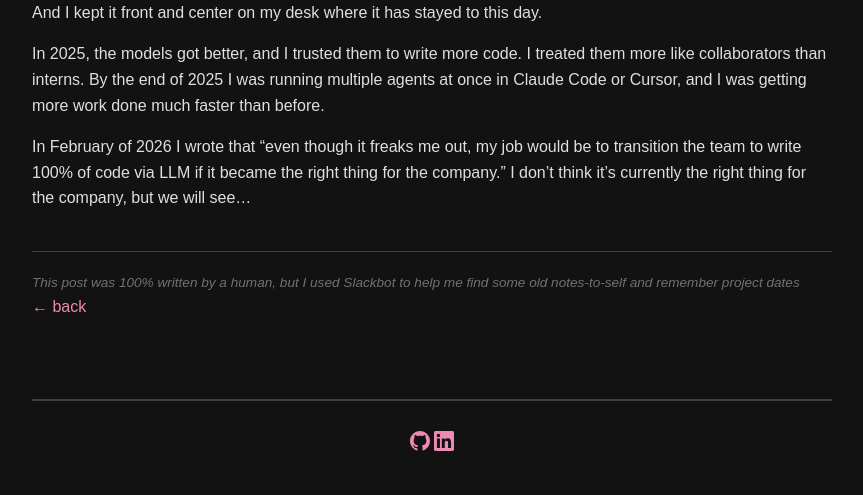
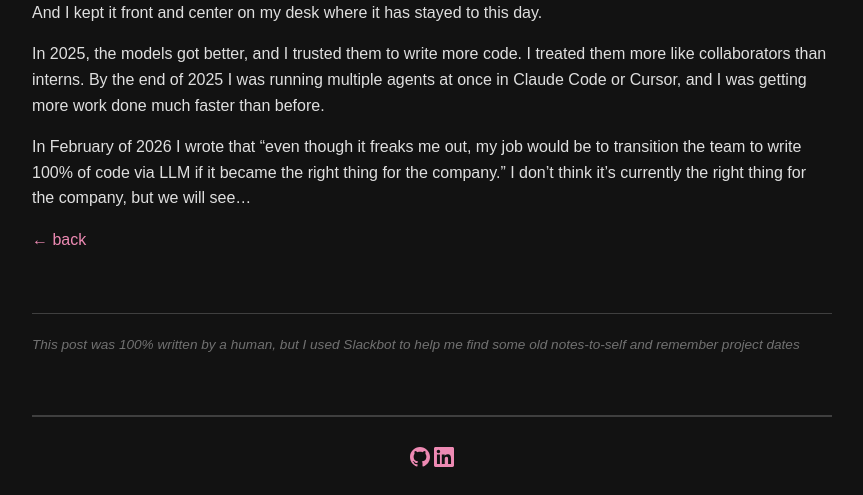
Before and after one commit to superfamousdog/superfamousdog.github.io, a Jekyll site: the page built from _posts/2026-01-11-no-longer-swe.md, in a window 1280 px wide. Shown: the part 1170-1665 px from the top of the page, without its empty margins (208-1071 px from the left). Built offline with Jekyll 4.4.1, drawn with Linux system fonts in a browser that asks for light colours.

Commit message:
reorder footer

```diff
--- a/_layouts/post.html
+++ b/_layouts/post.html
@@ -71,10 +71,10 @@ layout: default
     {{ content }}
 </div>
 
+<a href="/" class="back-link">← back</a>
+
 {% if page.attribution %}
 <div class="post-footer">
     {{ page.attribution }}
 </div>
 {% endif %}
-
-<a href="/" class="back-link">← back</a>
```
